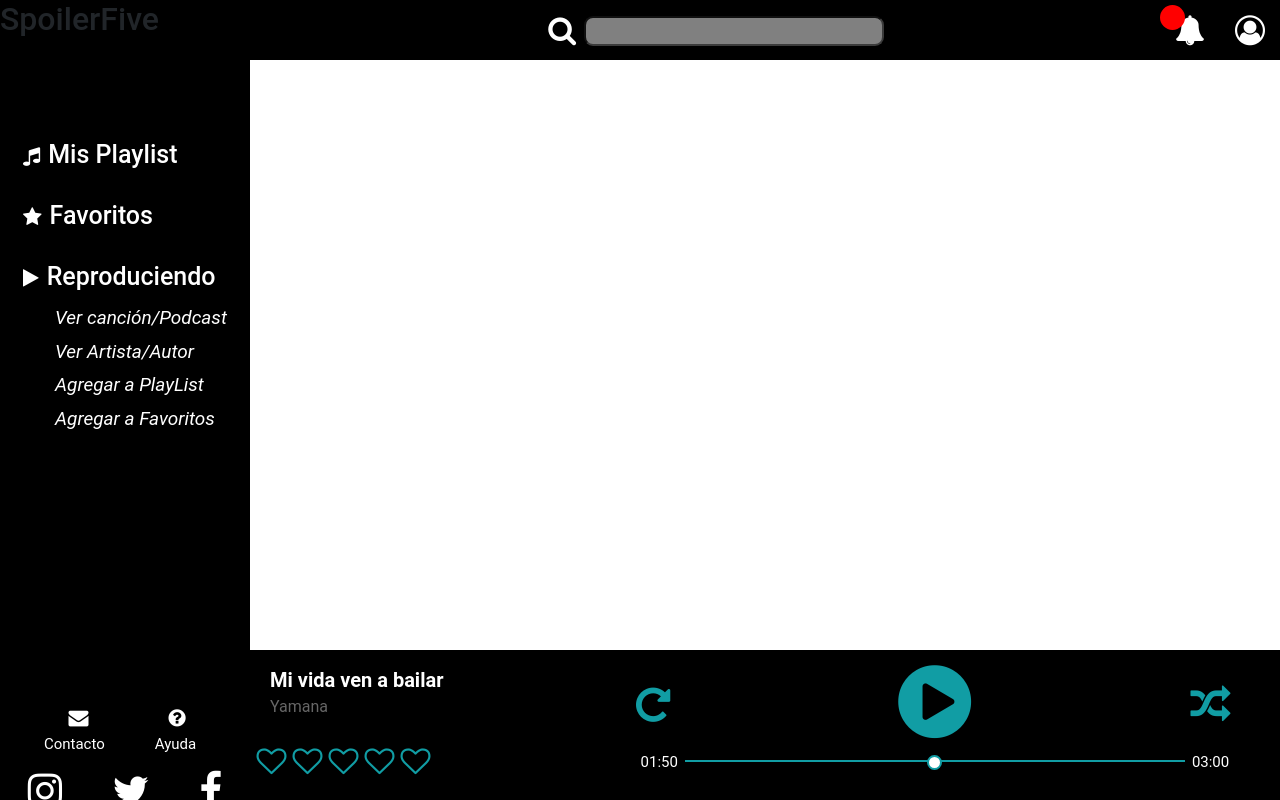
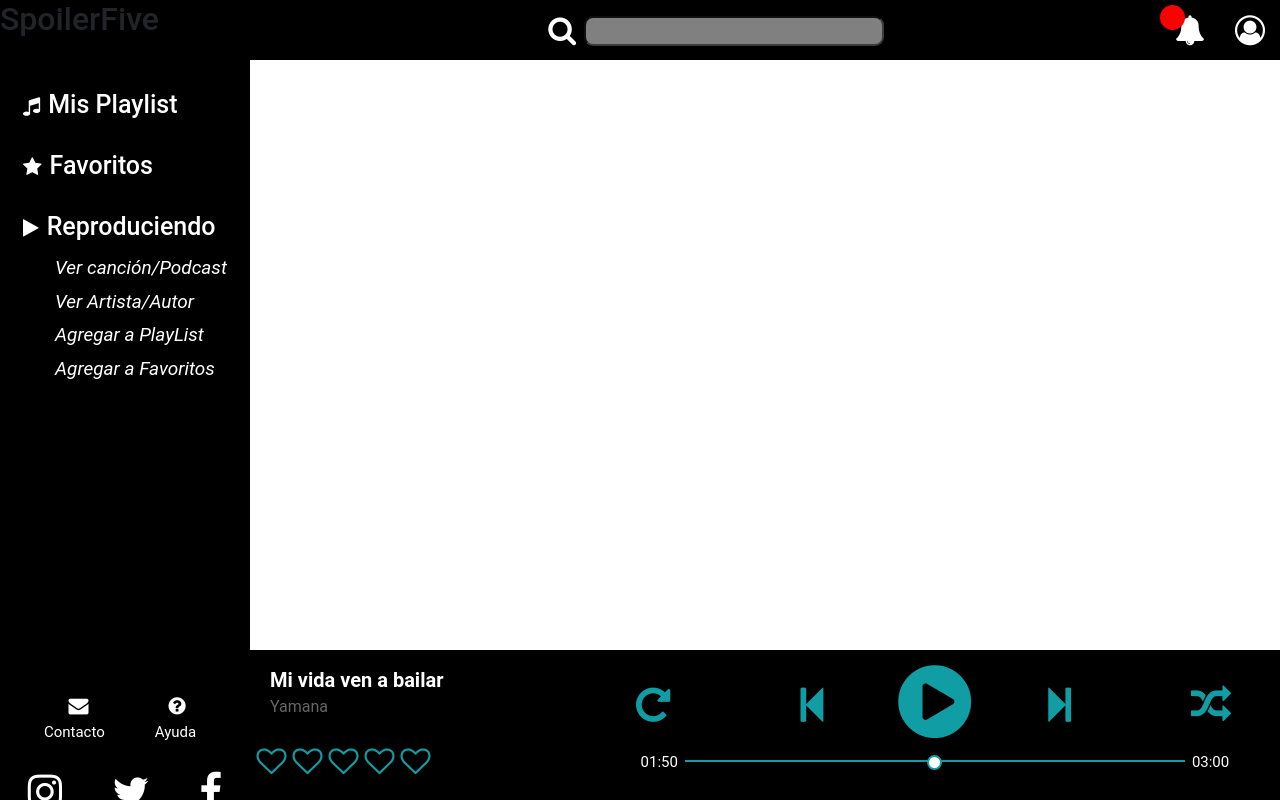
Before and after one commit to SashaFran/Entregable_5, an Angular app: page / in a window 1280 px wide. Shown: the top 800 px of the page. Built offline with nearby package versions, Linux system fonts and the light colour scheme.

Commit message:
Totalidad nav footer log (no, responsive)

```diff
--- a/src/app/components/loggeado/footer-log/footer-log.component.css
+++ b/src/app/components/loggeado/footer-log/footer-log.component.css
@@ -101,21 +101,31 @@
     border-radius: 100%;
     top:-5px;
 }
+.video_player i{
+    color: #119DA4;
+}
 .video_player-icon{
-    color: #119DA4;
     font-size: 85px;
     margin-top: -120px;
     margin-left: -338px;
 }
 .fa-random{
-    color: #119DA4;
     font-size: 40px;
     margin-top: -75px;
-    margin-left: 520px;
+    margin-left: 120px;
 }
 .fa-repeat{
-    color: #119DA4;
     font-size: 40px;
     margin-top: -75px;
     margin-left: -335px;
 }
+.fa-step-backward{
+    font-size:  40px;
+    margin-top: -75px;
+    margin-left: 130px;
+}
+.fa-step-forward{
+    font-size:  40px;
+    margin-top: -75px;
+    margin-left: 225px;
+}
--- a/src/app/components/loggeado/footer-log/footer-log.component.html
+++ b/src/app/components/loggeado/footer-log/footer-log.component.html
@@ -22,9 +22,10 @@
             </div>
             <div class="video_player-icon">
                 <i class="fa fa-play-circle" aria-hidden="true"></i>
-
             </div>
             <i class="fa fa-repeat" aria-hidden="true"></i>
+            <i class="fa fa-step-backward" aria-hidden="true"></i>
+            <i class="fa fa-step-forward" aria-hidden="true"></i>
             <i class="fa fa-random" aria-hidden="true"></i>
         </div>
 
--- a/src/app/components/loggeado/nav-bar-log/nav-bar-log.component.css
+++ b/src/app/components/loggeado/nav-bar-log/nav-bar-log.component.css
@@ -44,7 +44,7 @@
       margin-top: 25px;
   }
   .side-panel_contacto{
-      margin-top: 275px;
+      margin-top: 313px;
       text-align: center;
       align-items: center;
   }
@@ -69,11 +69,11 @@
 }
 .side-panel_img i{
     margin: 25px;
-    margin-top: 15px;
+    margin-top: 28px;
 }
   .side-panel_informacion{
       color: white;
-      margin-top: 100px;
+      margin-top: 50px;
       padding-left: 15px;
   }
   .side-panel_informacion i{
```
